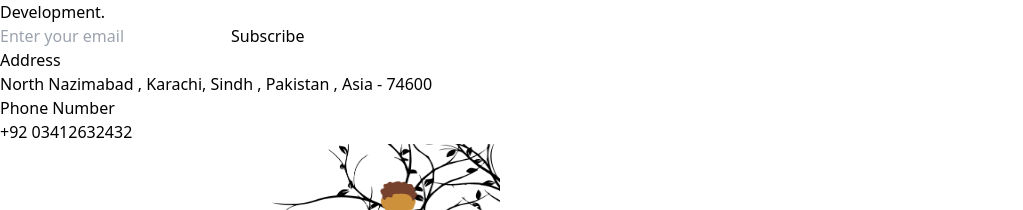
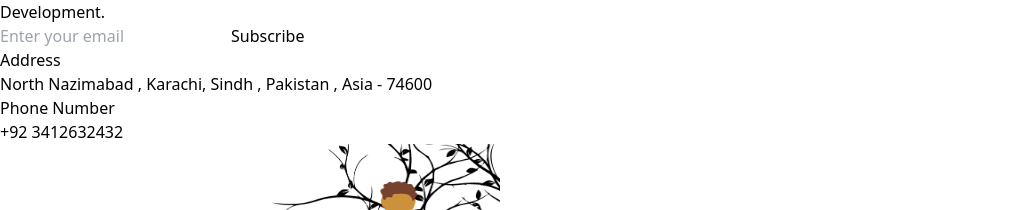
Before and after one commit to Salmanghouri/Developer-Portfolio, a Next.js app: page /Contact in a window 1280 px wide. Shown: the part 802-1012 px from the top of the page, without its empty margins (0-1023 px from the left). Built offline with nearby package versions, Linux system fonts and the light colour scheme.

Commit message:
add contact

```diff
--- a/pages/Contact/index.js
+++ b/pages/Contact/index.js
@@ -63,7 +63,7 @@ const Contact = () => {
           <h1 className="text-teal-700 font-bold text-2xl xl:text-4xl ">
           Phone Number
           </h1>
-          <p className="text-gray-500 text-xl font-bold my-3 max-w-xl leading-relaxed sm:mx-auto lg:ml-0 ">+92 03412632432</p>
+          <p className="text-gray-500 text-xl font-bold my-3 max-w-xl leading-relaxed sm:mx-auto lg:ml-0 ">+92 3412632432</p>
         </div>
 
 
--- a/pages/Github/index.js
+++ b/pages/Github/index.js
@@ -2,7 +2,7 @@
 
 const Github = () => {
   return (
-   <></>
+   <><p>Git Hub Page</p></>
   )
 }
 
```
